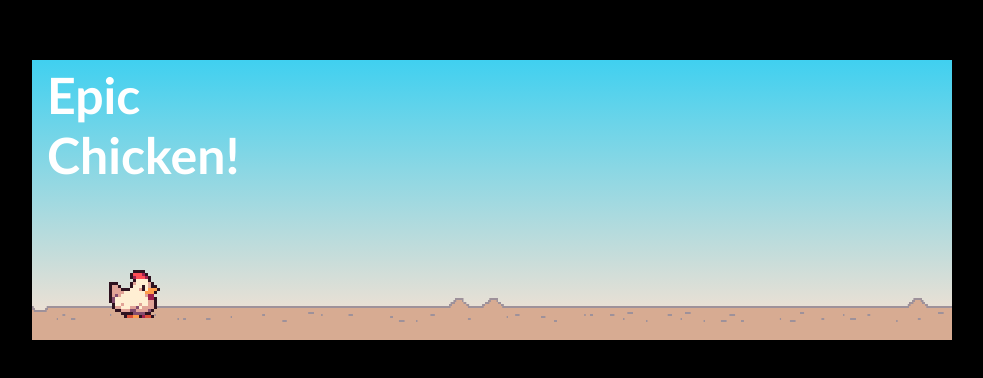
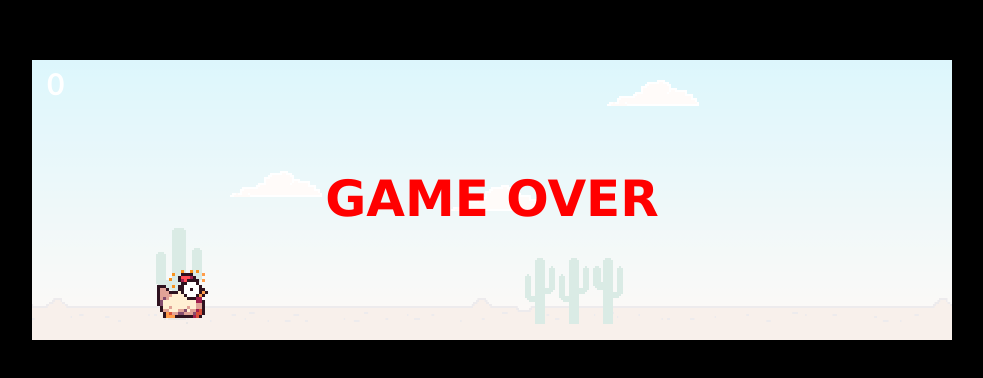
Before and after one commit to rbnmDev/chickeRun, a plain HTML site: page index.html in a window 1280 px wide. Shown: the part 200-578 px from the top of the page, without its empty margins (148-1131 px from the left). Drawn offline with Linux system fonts and the light colour scheme.

Commit message:
Beta con errores

```diff
--- a/chickenRun.js
+++ b/chickenRun.js
@@ -1,22 +1,24 @@
 // Epic Chicken!
-
 
 let time = new Date();
 let deltaTime = 0;
 
-if(document.readyState === "complete" || document.readyState === "interactive"){
+if (
+	document.readyState === "complete" ||
+	document.readyState === "interactive"
+) {
 	setTimeout(Init, 1);
-}else{
+} else {
 	document.addEventListener("DOMContentLoaded", Init);
 }
 
-function Init(){
+function Init() {
 	time = new Date();
 	Start();
 	Loop();
 }
 
-function Loop(){
+function Loop() {
 	deltaTime = (new Date() - time) / 1000;
 	time = new Date();
 	Update();
@@ -34,7 +36,7 @@ let chickenPosX = 75;
 let chickenPosY = sueloY;
 
 let sueloX = 0;
-let velEscenario = 1280/3;
+let velEscenario = 1280 / 3;
 let gameVel = 1;
 
 let score = 0;
@@ -42,35 +44,198 @@ let score = 0;
 let parado = false;
 let saltando = false;
 
+let tiempoHastaObstaculo = 2;
+let tiempoObstaculoMin = 0.7;
+let tiempoObstaculoMax = 1.8;
+let obstaculoPosY = 16;
+let obstaculos = [];
+
+let tiempoHastaNube = 0.5;
+let tiempoNubeMin = 0.7;
+let tiempoNubeMax = 2.7;
+let maxNubeY = 270;
+let minNubeY = 100;
+let nubes = [];
+let velNube = 0.5;
+
 let contenedor;
 let chicken;
 let textoScore;
 let suelo;
 let gameOver;
 
-
-
 function Start() {
 	gameOver = document.querySelector(".game-over");
 	suelo = document.querySelector(".suelo");
 	contenedor = document.querySelector(".contenedor");
-    textoScore = document.querySelector(".textoScore");
+	textoScore = document.querySelector(".Score");
 	chicken = document.querySelector(".chicken");
+	document.addEventListener("keydown", HandleKeyDown);
 }
 
+function HandleKeyDown(ev) {
+	if (ev.keyCode == 32) {
+		Saltar();
+	}
+}
+
+function Saltar() {
+	if (chickenPosY === sueloY) {
+		saltando = true;
+		velY = impulso;
+		chicken.classList.remove("chicken-running");
+	}
+}
 
 function Update() {
+    if (parado) return;
+	MoverSuelo();
+	MoverGallina();
+	DecidirCrearObstaculos();
+    DecidirCrearNubes();
+    MoverObstaculos();
+    MoverNubes();
+    DetectarColision();
 
-
-    MoverSuelo();
+	velY -= gravedad * deltaTime;
 }
 
-function MoverSuelo(){
+function MoverSuelo() {
 	sueloX += CalcularDesplazamiento();
 	suelo.style.left = -(sueloX % contenedor.clientWidth) + "px";
 }
 
-function CalcularDesplazamiento(){
+function CalcularDesplazamiento() {
 	return velEscenario * deltaTime * gameVel;
+}
 
+function MoverGallina() {
+	chickenPosY += velY * deltaTime;
+	if (chickenPosY < sueloY) {
+		TocarSuelo();
 	}
+	chicken.style.bottom = chickenPosY + "px";
+}
+
+function TocarSuelo() {
+	chickenPosY = sueloY;
+	velY = 0;
+	if (saltando) {
+		chicken.classList.add("chicken-running");
+	}
+	saltando = false;
+}
+
+function DecidirCrearObstaculos() {
+	tiempoHastaObstaculo -= deltaTime;
+	if (tiempoHastaObstaculo <= 0) {
+		CrearObstaculo();
+	}
+}
+
+function DecidirCrearNubes() {
+    tiempoHastaNube -= deltaTime;
+    if (tiempoHastaNube <= 0) {
+        CrearNube();
+    }
+}
+
+function CrearObstaculo() {
+	let obstaculo = document.createElement("div");
+	contenedor.appendChild(obstaculo);
+	obstaculo.classList.add("cactus");
+	if (Math.random() > 0.5) obstaculo.classList.add("cactus2");
+	obstaculo.posX = contenedor.clientWidth;
+	obstaculo.style.left = contenedor.clientWidth + "px";
+
+	obstaculos.push(obstaculo);
+	tiempoHastaObstaculo = tiempoObstaculoMin + Math.random() * (tiempoObstaculoMax - tiempoObstaculoMin) / gameVel;
+}
+
+function CrearNube() {
+    var nube = document.createElement("div");
+    contenedor.appendChild(nube);
+    nube.classList.add("nube");
+    nube.posX = contenedor.clientWidth;
+    nube.style.left = contenedor.clientWidth + "px";
+    nube.style.bottom = minNubeY + Math.random() * (maxNubeY - minNubeY) + "px";
+
+    nubes.push(nube);
+    tiempoHastaNube = tiempoNubeMin + Math.random() * (tiempoNubeMax - tiempoNubeMin) / gameVel;
+}
+
+function MoverObstaculos() {
+    for (let i = obstaculos.length - 1; i >= 0; i--) {
+        if (obstaculos[i].posX < -obstaculos[i].clientWidth) {
+            obstaculos[i].parentNode.removeChild(obstaculos[i]);
+            obstaculos.splice(i, 1);
+        } else {
+            obstaculos[i].posX -= CalcularDesplazamiento();
+            obstaculos[i].style.left = obstaculos[i].posX + "px";
+        }
+    }
+}
+
+function MoverNubes() {
+    for (var i = nubes.length - 1; i >= 0; i--) {
+        if (nubes[i].posX < -nubes[i].clientWidth) {
+            nubes[i].parentNode.removeChild(nubes[i]);
+            nubes.splice(i, 1);
+        } else {
+            nubes[i].posX -= CalcularDesplazamiento() * velNube;
+            nubes[i].style.left = nubes[i].posX + "px";
+        }
+    }
+}
+
+function GanarPuntos() {
+    score++;
+    textoScore.innerText = score;
+    if (score == 5) {
+        gameVel = 1.5;
+        contenedor.classList.add("mediodia");
+    } else if (score == 10) {
+        gameVel = 2;
+        contenedor.classList.add("tarde");
+    } else if (score == 20) {
+        gameVel = 3;
+        contenedor.classList.add("noche");
+    }
+    suelo.style.animationDuration = (3 / gameVel) + "s";
+}
+
+function GameOver() {
+    Estrellarse();
+    gameOver.style.display = "block";
+}
+
+function Estrellarse() {
+    chicken.classList.remove("chicken-running");
+    chicken.classList.add("chicken-estrellado");
+    parado = true;
+}
+
+function DetectarColision() {
+    for (let i = 0; i < obstaculos.length; i++) {
+        if (obstaculos[i].posX > chickenPosX + chicken.clientWidth) {
+            //EVADE
+            break; //al estar en orden, no puede chocar con más
+        } else {
+            if (IsCollision(chicken, obstaculos[i], 10, 30, 15, 20)) {
+                GameOver();
+            }
+        }
+    }
+}
+
+function IsCollision(a, b, paddingTop, paddingRight, paddingBottom, paddingLeft) {
+    let aRect = a.getBoundingClientRect();
+    let bRect = b.getBoundingClientRect();
+
+    return !(
+        ((aRect.top + aRect.height - paddingBottom) < (bRect.top)) ||
+        (aRect.top + paddingTop > (bRect.top + bRect.height)) ||
+        ((aRect.left + aRect.width - paddingRight) < bRect.left) ||
+        (aRect.left + paddingLeft > (bRect.left + bRect.width))
+    );
+}
--- a/index.html
+++ b/index.html
@@ -11,11 +11,13 @@
 </head>
 
 <body>
-<div class="contenedor">
-    <div class="suelo"></div>
-    <div class="chicken chicken-running"></div>
-    <div class="score">Epic Chicken!</div>
-</div>
+    <div class="contenedor">
+        <div class="suelo"></div>
+        <div class="chicken chicken-running"></div>
+        <div class="score">0</div>
+        <div class="game-over">GAME OVER</div>
+    </div>
+
 
     <script src="chickenRun.js"></script>
 </body>
--- a/style.css
+++ b/style.css
@@ -37,31 +37,41 @@ body {
 }
 
 .chicken {
-    width: 55px;
+    width: 51px;
     height: 48px;
 
     position: absolute;
     bottom: 22px;
-    left: 75px;
-    z-index: 2;
+    left: 125px;
+    z-index: 10;
 
     background: url("img/chicken.png") repeat-x 0px 0px;
     background-size: 216px 48px;
-    background-position-x: 20px;
+    background-position-x: 0px;
 }
 
 .chicken-running {
     animation: animarChicken 0.25s steps(2) infinite;
 }
 
-.chicken-crash {
-    background-position-x: -204px;
+.chicken-estrellado {
+    background-position-x: -165px;
 }
+
+@keyframes animarChicken {
+    0% {
+        background-position-x: -57px;
+    }
+    100% {
+        background-position-x: -165px;
+    }
+}
+
+
 
 .suelo {
     width: 200%;
     height: 42px;
-
 
     position: absolute;
     bottom: 0;
@@ -69,6 +79,36 @@ body {
 
     background: url("img/suelo.png") repeat-x 0px 0px;
     background-size: 50% 42px;
+}
+
+.cactus {
+    width: 46px;
+    height: 96px;
+
+    position: absolute;
+    bottom: 16px;
+    left: 600px;
+    z-index: 1;
+
+    background: url("img/cactus1.png") no-repeat;
+}
+
+.cactus2 {
+    width: 98px;
+    height: 66px;
+
+    background: url("img/cactus2.png") no-repeat;
+}
+
+.nube {
+    width: 92px;
+    height: 26px;
+
+    position: absolute;
+    z-index: 0;
+
+    background: url("img/nube.png") no-repeat;
+    background-size: 92px 26px;
 }
 
 .score {
@@ -81,19 +121,24 @@ body {
     z-index: 10;
 
     font-family: 'Gill Sans', 'Gill Sans MT', Calibri, 'Trebuchet MS', sans-serif;
-    font-size: 50px;
+    font-size: 30px;
     color: #fff;
     font-weight: bold;
 
 
 }
 
-@keyframes animarChicken {
-    0% {
-        background-position-x: -55px;
-    }
-
-    100% {
-        background-position-x: -165px;
-    }
+.game-over {
+    display: none;
+    background-color: #ffffffd1;
+    position: absolute;
+    width: 100%;
+    height: 100%;
+    z-index: 5;
+    padding-top: 110px;
+    text-align: center;
+    color: #ff0000;
+    font-size: 50px;
+    font-family: Verdana;
+    font-weight: 700;
 }
```
Also changed, not shown: README.md. Lines whose indentation alone changed are shown as unchanged.
